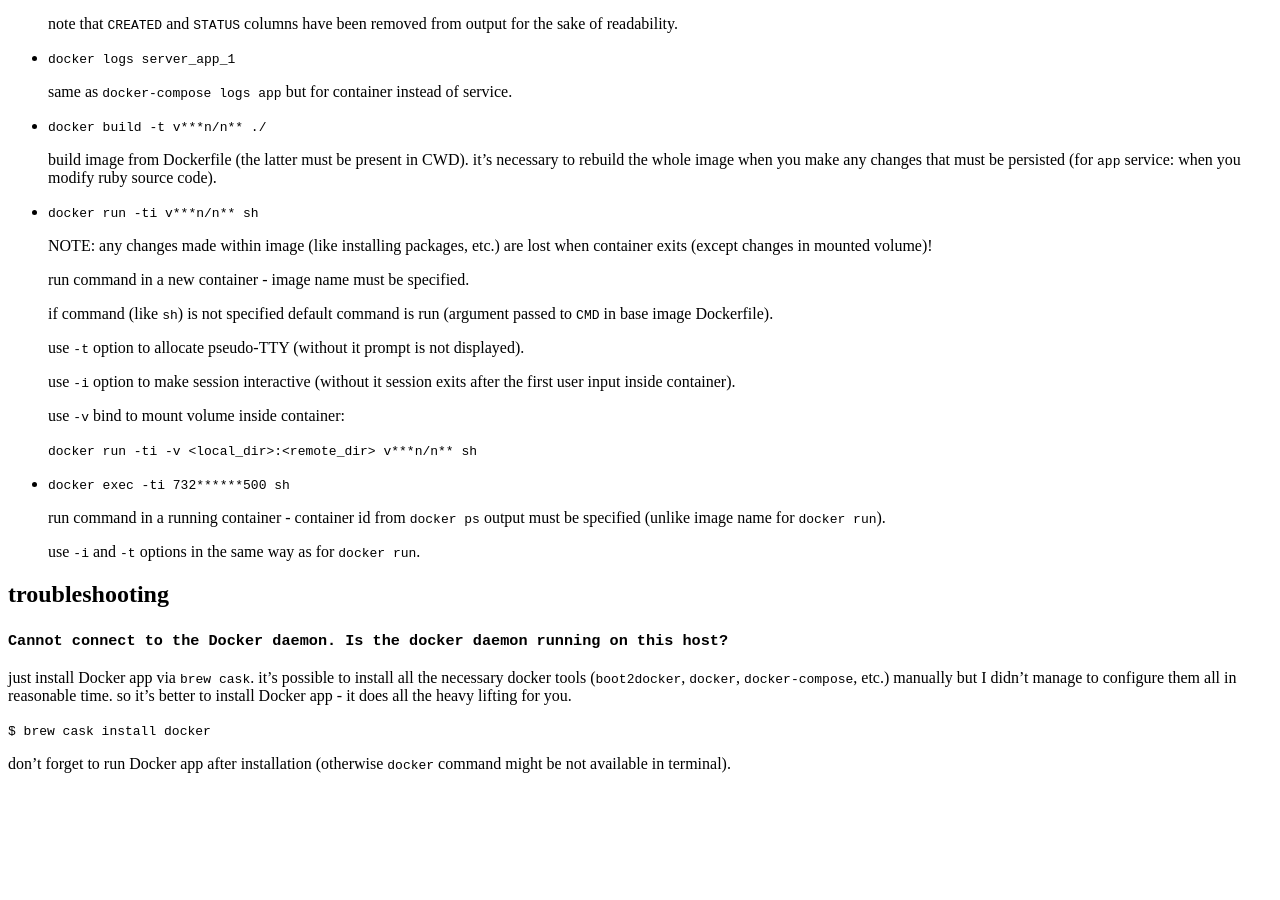
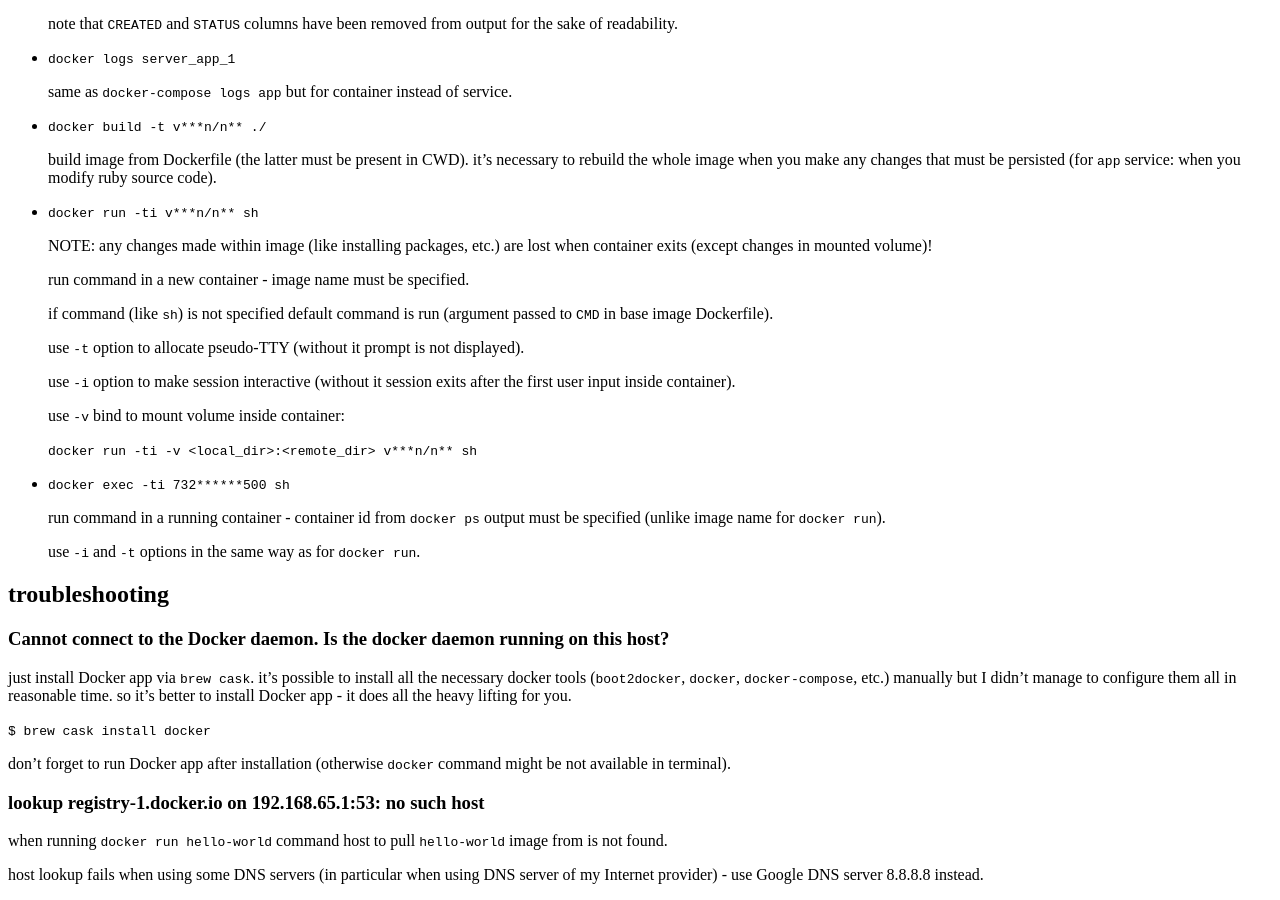
Before and after one commit to tap349/tap349.github.io, a Jekyll site: the page built from _posts/2017-04-06-docker.md, in a window 1280 px wide and 900 px high, scrolled down 1373 px. Built offline with Jekyll 4.4.1, drawn with Linux system fonts in a browser that asks for light colours; before the commit the page ends 2162 px from its top, so only the background shows below that.

Commit message:
update 2017-04-07_23:12:17

```diff
--- a/_posts/2017-04-06-docker.md
+++ b/_posts/2017-04-06-docker.md
@@ -123,7 +123,7 @@ be present in current or one of parent directories.
 
 ## troubleshooting
 
-### `Cannot connect to the Docker daemon. Is the docker daemon running on this host?`
+### Cannot connect to the Docker daemon. Is the docker daemon running on this host?
 
 just install Docker app via `brew cask`.
 it's possible to install all the necessary docker tools (`boot2docker`,
@@ -135,3 +135,11 @@ all the heavy lifting for you.
 
 don't forget to run Docker app after installation
 (otherwise `docker` command might be not available in terminal).
+
+### lookup registry-1.docker.io on 192.168.65.1:53: no such host
+
+when running `docker run hello-world` command host to pull `hello-world`
+image from is not found.
+
+host lookup fails when using some DNS servers (in particular when using
+DNS server of my Internet provider) - use Google DNS server 8.8.8.8 instead.
```
